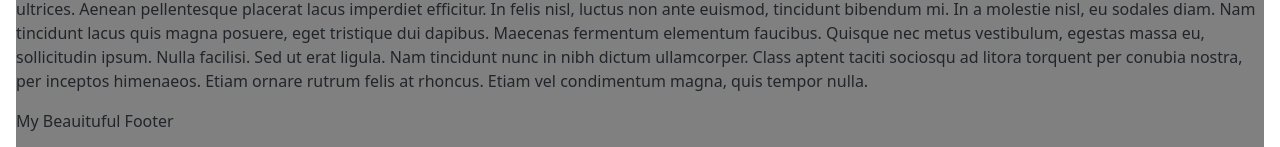
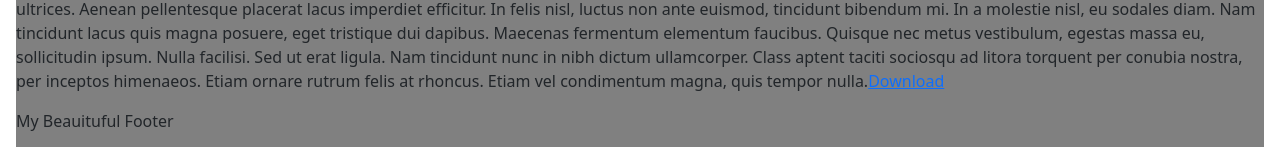
Before and after one commit to DaymenPasick/folio-react, a React (Vite) app: page /Resume in a window 1280 px wide. Shown: the part 181-328 px from the top of the page. Built offline with nearby package versions, Linux system fonts and the light colour scheme.

Commit message:
added downloadable resume link to Resume.jsx

```diff
--- a/src/pages/Resume.jsx
+++ b/src/pages/Resume.jsx
@@ -1,3 +1,5 @@
+import resumeDownload from '../../public/assets/ResumeDownload.txt'
+
 export default function Resume() {
     return (
       <div>
@@ -14,6 +16,7 @@ export default function Resume() {
           dictum ullamcorper. Class aptent taciti sociosqu ad litora torquent per
           conubia nostra, per inceptos himenaeos. Etiam ornare rutrum felis at
           rhoncus. Etiam vel condimentum magna, quis tempor nulla.
+          <a href={resumeDownload} target="_blank" download>Download</a>
         </p>
       </div>
     );
```
Also changed, not shown: public/assets/ResumeDownload.txt (added).
